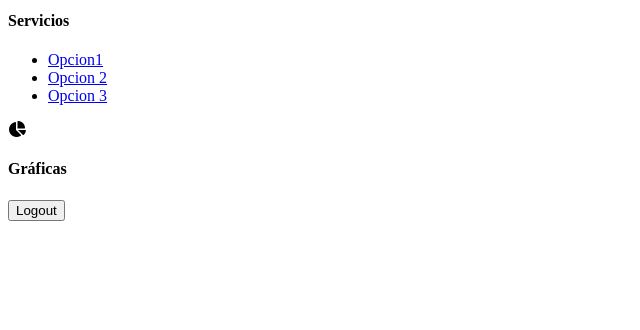
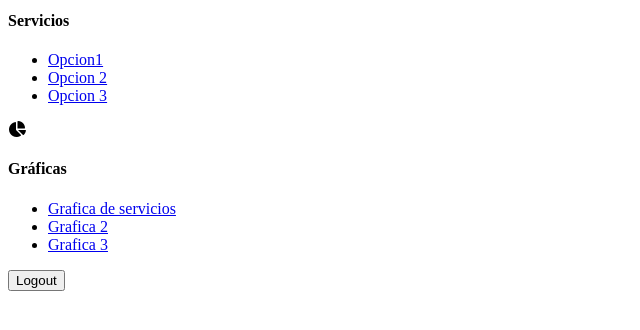
Before and after one commit to JesusxAguirre/Sistema-universidad, a PHP site: page /componentes/sidebar.php in a window 1280 px wide. Shown: the part 132-462 px from the top of the page, without its empty margins (0-640 px from the left). Run offline with PHP 8.4, Linux system fonts and the light colour scheme.

Commit message:
Atomizacion de graficas y dropdown

```diff
--- /dev/null
+++ b/componentes/dropdown item list/graficas.php
@@ -0,0 +1,35 @@
+<!-- DROPDOWN GRAFICA ITEM -->
+
+<div id="submenu2" class="p-2 hover:bg-pink-100">
+              <div class="flex flex-row space-x-3">
+                  <div class="dropdown relative">
+                  <ul
+        class="dropdown-menu min-w-max absolute  text-base z-50 float-left py-2 list-none text-left rounded-lg shadow-lg mt-1 hidden m-0 bg-clip-padding border-none"
+        aria-labelledby="dropdownMenuButton2"
+      >
+        <li>
+          <a
+            class="dropdown-item text-sm mt-2 px-4 font-normal block w-full whitespace-nowrap bg-transparent text-black hover:bg-gray-700 hover:text-white focus:text-white focus:bg-gray-700 active:bg-blue-600"
+            href="#"
+            >Grafica de servicios</a
+          >
+        </li>
+        <li>
+          <a
+            class="dropdown-item text-sm mt-2 px-4 font-normal block w-full whitespace-nowrap bg-transparent text-black hover:bg-gray-700 hover:text-white focus:text-white focus:bg-gray-700"
+            href="#"
+            >Grafica 2</a
+          >
+        </li>
+        <li>
+          <a
+            class="dropdown-item text-sm mt-2 px-4 font-normal block w-full whitespace-nowrap bg-transparent text-black hover:bg-gray-700 hover:text-white focus:text-white focus:bg-gray-700"
+            href="#"
+            >Grafica 3</a
+          >
+        </li>
+
+      </ul>
+                  </div>
+            </div>
+          </div>
--- /dev/null
+++ b/componentes/sidebar item list/graficas.php
@@ -0,0 +1,9 @@
+<div class="p-2 hover:bg-pink-100">
+              <div class="flex flex-row space-x-3">
+                <div class="h-6 w-6 text-pink-700">
+                <i class="text-2xl fa-solid fa-chart-pie"></i>
+                </div>
+                <h4 id="mostrar2" class="font-bold text-gray-500
+                hover:text-pink-500">Gráficas</h4>
+            </div>
+          </div>
--- a/componentes/sidebar.php
+++ b/componentes/sidebar.php
@@ -30,16 +30,16 @@
           require_once 'dropdown item list/servicios.php';
           ?>
           <!--  FIN DROPDOWN SERVICIOS ITEM -->
-
-          <div class="p-2 hover:bg-pink-100">
-              <div class="flex flex-row space-x-3">
-                <div class="h-6 w-6 text-pink-700">
-                <i class="text-2xl fa-solid fa-chart-pie"></i>
-                </div>
-                <h4 class="font-bold text-gray-500
-                hover:text-pink-500">Gráficas</h4>
-            </div>
-          </div>
+          <!-- GRAFICAS ITEM -->
+          <?php
+          require_once 'sidebar item list/graficas.php';
+          ?>
+          <!--  FIN GRAFICAS ITEM -->
+           <!-- DROPDOWN SERVICIOS ITEM -->
+           <?php
+          require_once 'dropdown item list/graficas.php';
+          ?>
+          <!--  FIN DROPDOWN SERVICIOS ITEM -->
 
         </div>
         <div class="flex flex-col">
```
Also changed, not shown: js/sidebar.js (+8 -0 lines).
